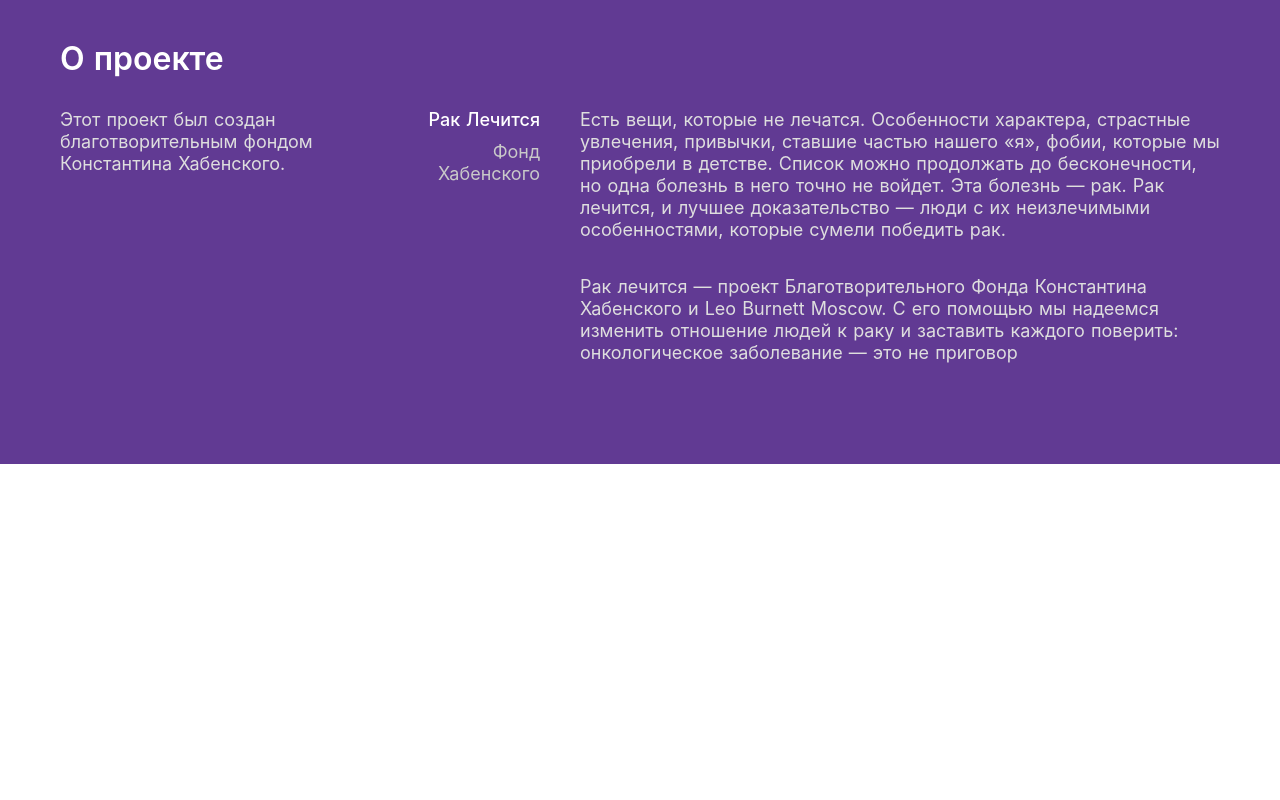
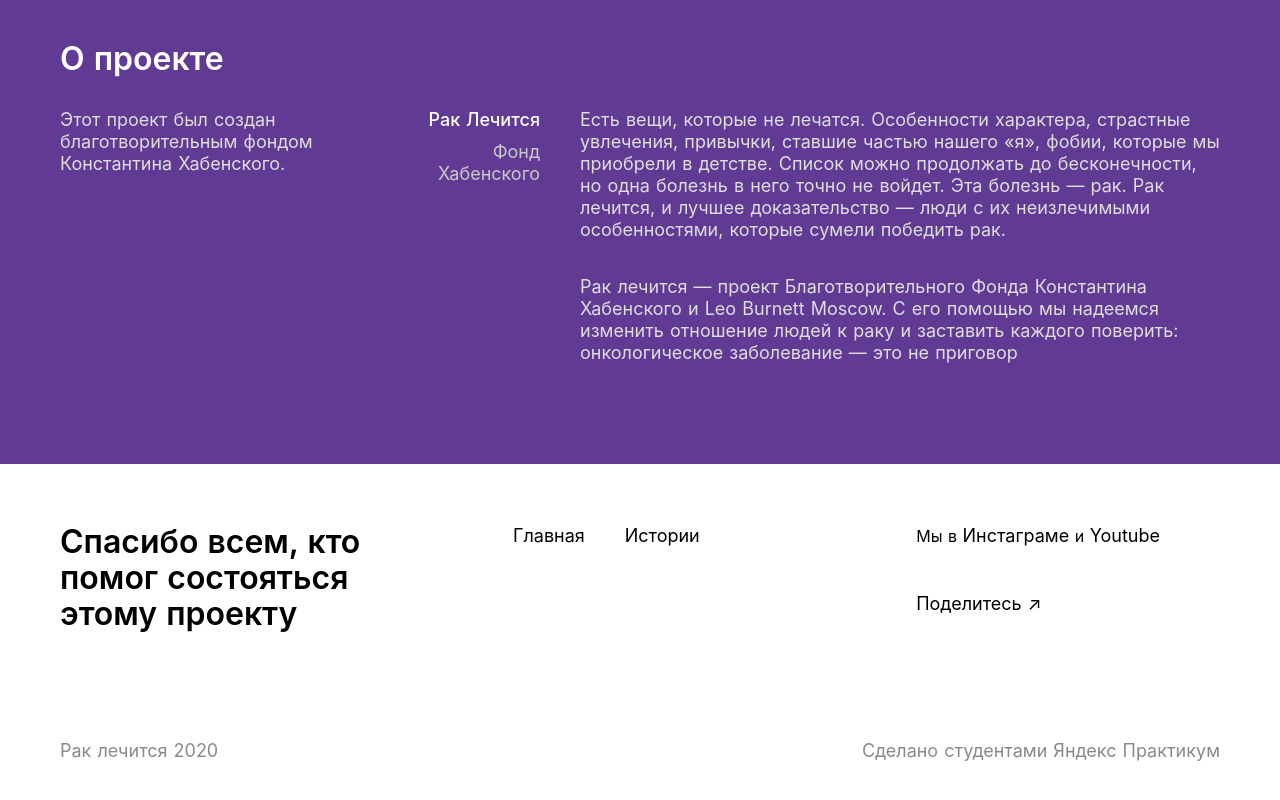
Before and after one commit to rak-lechitsya/project, a Nuxt app: page / in a window 1280 px wide. Shown: the part 5070-5870 px from the top of the page. Before the commit the page ends 5534 px from the top, so only its background shows below. Built offline with nearby package versions, Linux system fonts and the light colour scheme.

Commit message:
add footer

```diff
--- a/components/Footer.vue
+++ b/components/Footer.vue
@@ -1,9 +1,103 @@
 <template>
-  <div></div>
+  <footer class='footer'>
+    <div class='footer__content'>
+      <footer-title :title="title" class="footer__title" />
+      <nav class='footer__links'>
+        <a class='link' href='#'>Главная</a>
+        <a class='link link_stories' href='#'>Истории</a>
+      </nav>
+      <nav class='footer__links_social'>
+        <p>Мы в <a class='link' href='https://www.instagram.com/raklechitsa/' target='_blank'>Инстаграме</a> и <a class='link' href='https://www.youtube.com/results?search_query=%23%D1%8D%D1%82%D0%BE%D0%BD%D0%B5%D0%BB%D0%B5%D1%87%D0%B8%D1%82%D1%81%D1%8F' target='_blank'> Youtube</a></p>
+        <a class='link link_share' href='#'>Поделитесь &#8599;</a>
+      </nav>
+    </div>
+    <div class='footer__author'>
+      <p>Рак лечится 2020</p>
+      <p>Сделано студентами Яндекс Практикум</p>
+    </div>
+  </footer>
 </template>
 
 <script>
-export default {};
+import Title from '@/components/ui/Title';
+export default {
+  components: {
+    'footer-title': Title,
+  },
+  data() {
+    return {
+      title: 'Спасибо всем, кто помог состояться этому проекту',
+    };
+  },
+};
 </script>
 
-<style scoped></style>
+<style scoped>
+.footer {
+  max-width: 1440px;
+  margin: 0 auto;
+  height: 356px;
+  padding: 60px;
+  display: flex;
+  flex-direction: column;
+  justify-content: space-between;
+}
+
+.footer__author {
+  display: flex;
+  justify-content: space-between;
+  font-style: normal;
+  font-weight: normal;
+  font-size: 18px;
+  line-height: 1;
+  color: #898989;
+}
+
+.footer__content {
+  display: flex;
+}
+
+.footer__links {
+  margin-left: 113px;
+  display: flex;
+}
+
+.footer__links_social {
+  display: flex;
+  flex-direction: column;
+  margin-left: auto;
+  margin-right: 60px;
+}
+
+.footer__title {
+  max-width: 340px;
+  font-style: normal;
+  font-weight: 600;
+  font-size: 32px;
+  line-height: 1.12;
+  color: #000;
+  margin: 0;
+}
+
+.link {
+  text-decoration: none;
+  font-style: normal;
+  font-weight: normal;
+  font-size: 18px;
+  line-height: 1.33;
+  color: #000;
+  transition: opacity .5s;
+}
+
+.link:hover {
+  opacity: .8;
+}
+
+.link_share {
+  margin-top: 44px;
+}
+
+.link_stories {
+  margin-left: 40px;
+}
+</style>
--- a/pages/index.vue
+++ b/pages/index.vue
@@ -6,6 +6,7 @@
     <share />
     <statistics />
     <about />
+    <footer-x />
   </div>
 </template>
 
@@ -16,6 +17,7 @@
 import Stories from '@/components/Stories';
 import Instagram from '@/components/Instagram';
 import Statistics from '@/components/Statistics';
+import Footer from '@/components/Footer';
 export default {
   components: {
     instagram: Instagram,
@@ -24,6 +26,7 @@
     cover: Cover,
     stories: Stories,
     statistics: Statistics,
+    'footer-x': Footer,
   },
 };
 </script>
```
